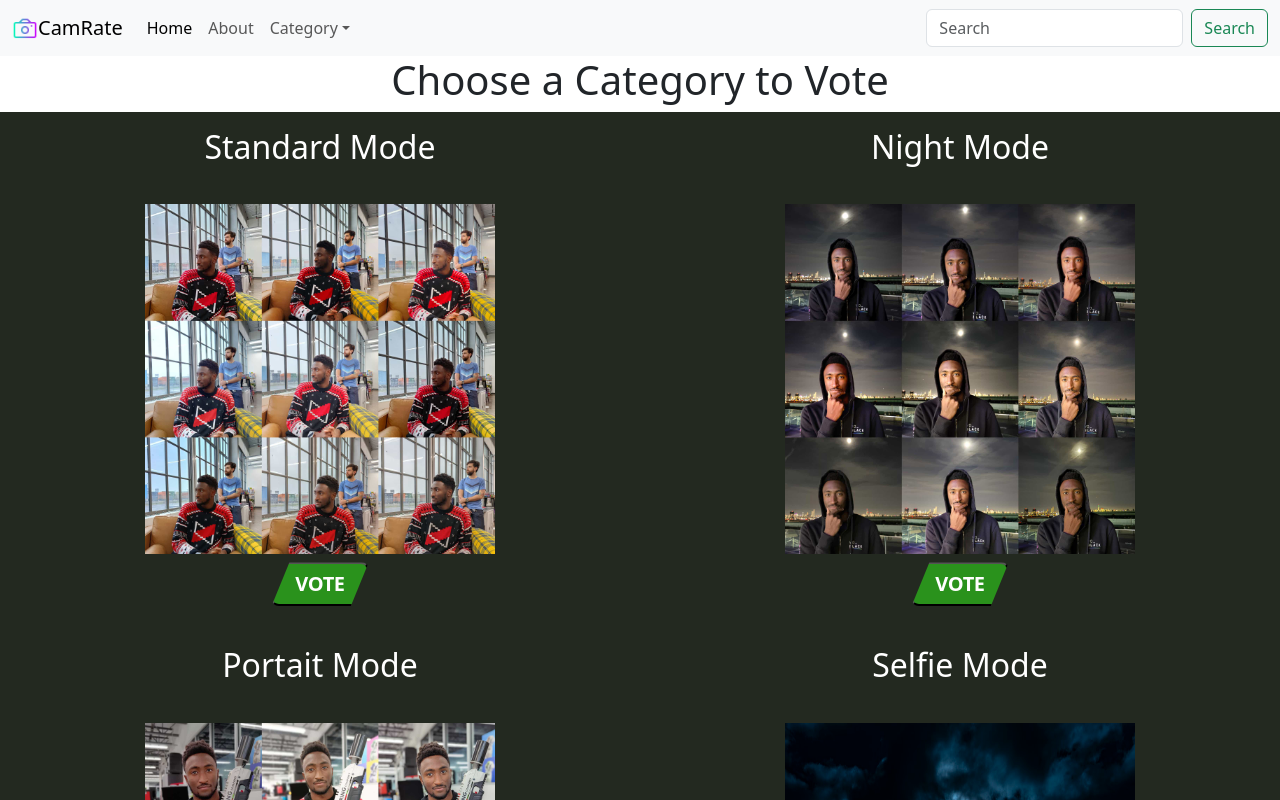
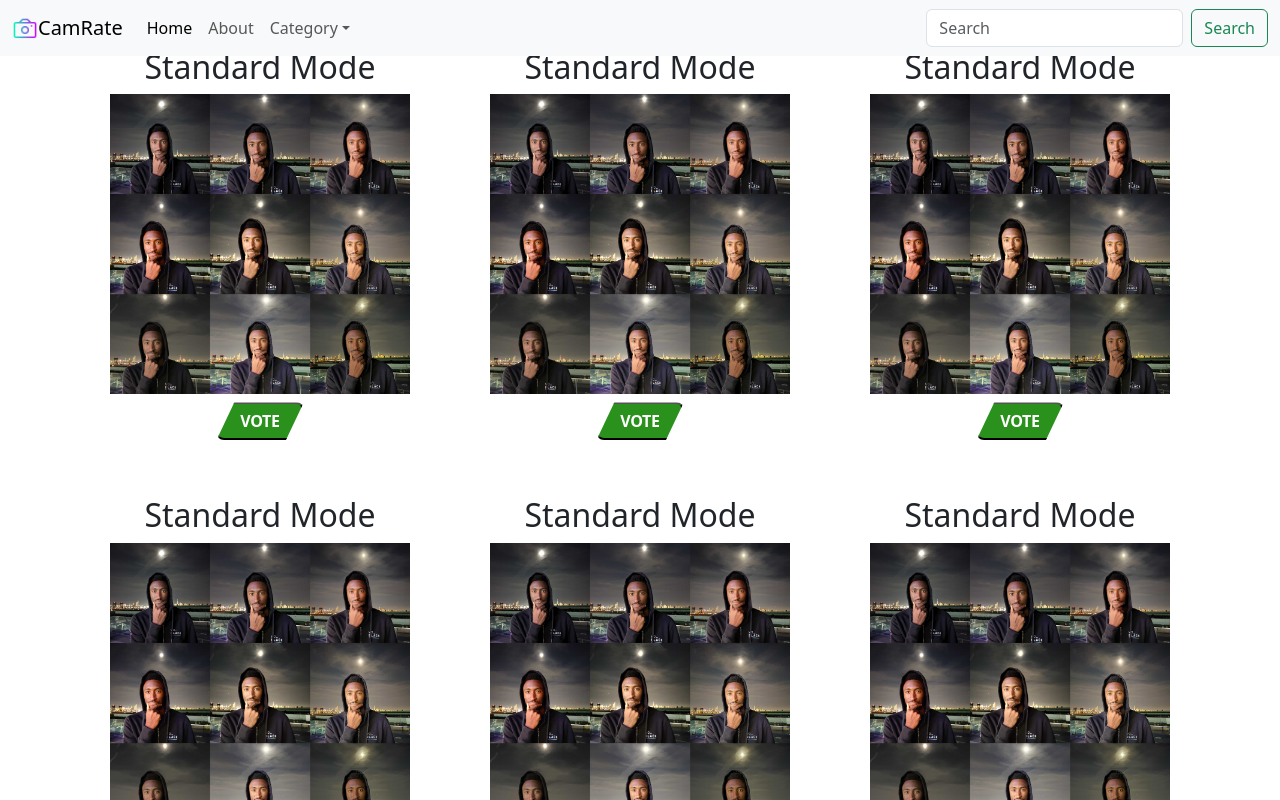
Before and after one commit to mwizard9/Camera_Test, a React (Create React App) app: page /category in a window 1280 px wide. Shown: the top 800 px of the page. Built offline with nearby package versions, Linux system fonts and the light colour scheme.

Commit message:
setting selectimage component

```diff
--- a/src/Components/Category.js
+++ b/src/Components/Category.js
@@ -3,31 +3,45 @@ import React from 'react'
 function Category() {
     return (
         <div>
-            <h1>Choose a Category to Vote</h1>
-            <div class="grid-container" >
-
-                <div class="grid-item my-1">
-                    <h2 style={{ color: 'white' }}>Standard Mode</h2><br />
-                    <img src="daytime.jpeg" alt="gunne" style={{ height: '350px', width: '350px' }} /><br />
+            <div className="container text-center">
+                <div className="row my-5">
+                    <div className="col">
+                    <h2>Standard Mode</h2>
+                        <img style={{ height: '300px', width: '300px' }} src="nighttime.jpeg" alt="nighttime" />
                         <button className='button my-2' type="button" >VOTE</button>
                     </div>
 
-                <div class="grid-item my-1">
-                    <h2 style={{ color: 'white' }}>Night Mode</h2><br />
-                    <img src="nighttime.jpeg" alt="gunne" style={{ height: '350px', width: '350px' }} /><br />
+                    <div className="col" >
+                    <h2>Standard Mode</h2>
+                        <img style={{ height: '300px', width: '300px' }} src="nighttime.jpeg" alt="nighttime" />
                         <button className='button my-2' type="button" >VOTE</button>
                     </div>
 
-                <div class="grid-item my-1">
-                    <h2 style={{ color: 'white' }}>Portait Mode</h2><br />
-                    <img src="portait.jpeg" alt="gunne" style={{ height: '350px', width: '350px' }} /><br />
+                    <div className="col" >
+                    <h2>Standard Mode</h2>
+                        <img style={{ height: '300px', width: '300px' }} src="nighttime.jpeg" alt="nighttime" />
+                        <button className='button my-2' type="button" >VOTE</button>
+                    </div>
+                </div>
+
+                <div className="row my-5">
+                    <div className="col">
+                        <h2>Standard Mode</h2>
+                        <img style={{ height: '300px', width: '300px' }} src="nighttime.jpeg" alt="nighttime" />
                         <button className='button my-2' type="button" >VOTE</button>
                     </div>
 
-                <div class="grid-item my-1">
-                    <h2 style={{ color: 'white' }}>Selfie Mode</h2><br />
-                    <img src="three.jpeg" alt="gunne" style={{ height: '350px', width: '350px' }} /><br />
+                    <div className="col" >
+                    <h2>Standard Mode</h2>
+                        <img style={{ height: '300px', width: '300px' }} src="nighttime.jpeg" alt="nighttime" />
                         <button className='button my-2' type="button" >VOTE</button>
+                    </div>
+
+                    <div className="col" >
+                    <h2>Standard Mode</h2>
+                        <img style={{ height: '300px', width: '300px' }} src="nighttime.jpeg" alt="nighttime" />
+                        <button className='button my-2' type="button" >VOTE</button>
+                    </div>
                 </div>
                 </div>
         </div>
--- a/src/Components/Navbar.js
+++ b/src/Components/Navbar.js
@@ -4,7 +4,7 @@ import { Link } from "react-router-dom"
 function Navbar() {
     return (
         <div>
-            <nav className="navbar navbar-expand-lg bg-body-tertiary">
+            <nav className="navbar fixed-top navbar-expand-lg bg-body-tertiary">
                 <div className="container-fluid ">
                     <Link  className="navbar-brand"  to="/"><img src="favicon.png" alt="Camera" width="26" height="26" />CamRate</Link  >
                     <button className="navbar-toggler" type="button" data-bs-toggle="collapse" data-bs-target="#navbarSupportedContent" aria-controls="navbarSupportedContent" aria-expanded="false" aria-label="Toggle navigation">
```
Lines whose indentation alone changed are shown as unchanged.
